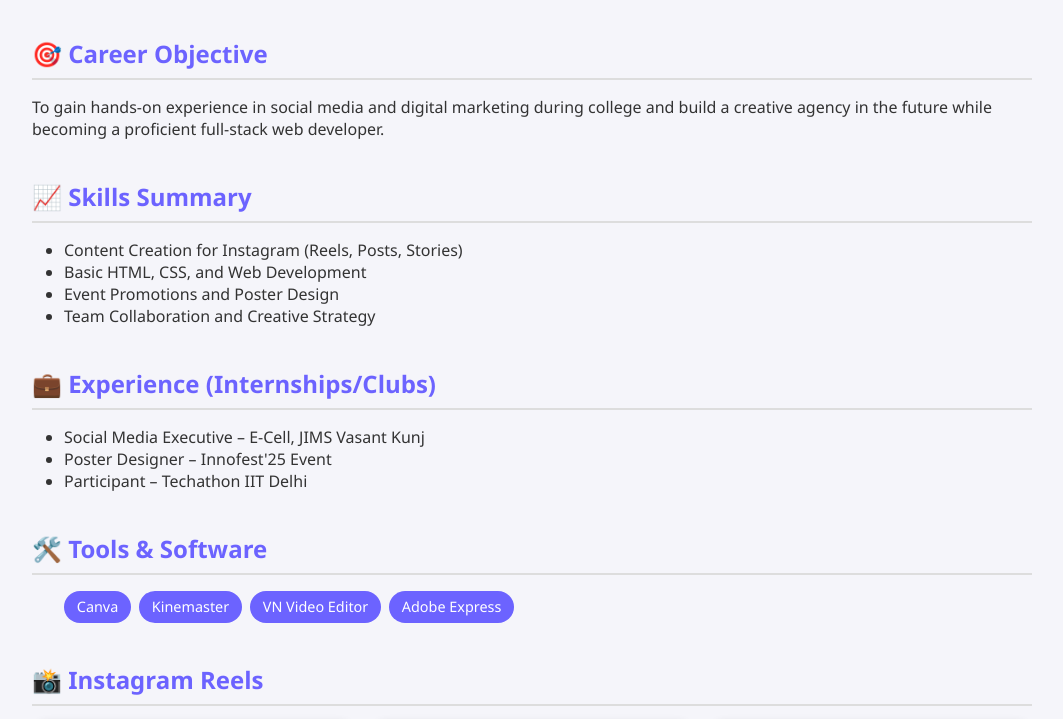
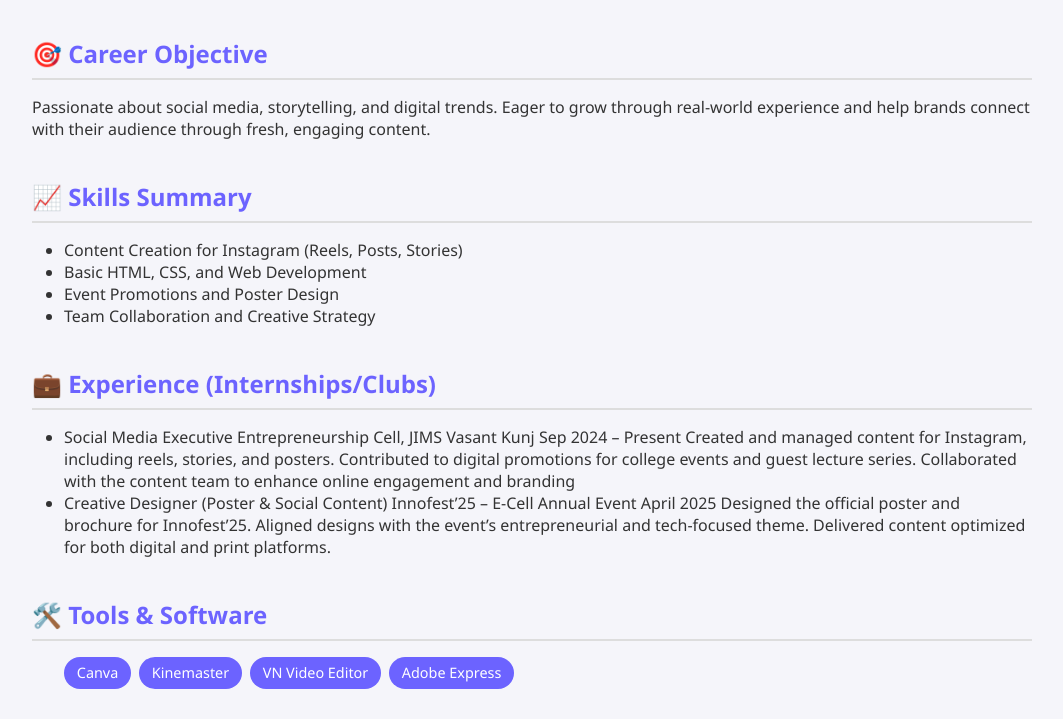
Before and after one commit to YTsatyam/portfolio, a plain HTML site: page index.html in a window 1280 px wide. Shown: the part 468-1187 px from the top of the page, without its empty margins (108-1171 px from the left). Drawn offline with Linux system fonts and the light colour scheme.

Commit message:
Update index.html

```diff
--- a/index.html
+++ b/index.html
@@ -22,7 +22,7 @@
 
     <section class="portfolio-section">
       <h2>🎯 Career Objective</h2>
-      <p>To gain hands-on experience in social media and digital marketing during college and build a creative agency in the future while becoming a proficient full-stack web developer.</p>
+      <p>Passionate about social media, storytelling, and digital trends. Eager to grow through real-world experience and help brands connect with their audience through fresh, engaging content.
     </section>
 
     <section class="portfolio-section">
@@ -38,9 +38,27 @@
     <section class="portfolio-section">
       <h2>💼 Experience (Internships/Clubs)</h2>
       <ul>
-        <li>Social Media Executive – E-Cell, JIMS Vasant Kunj</li>
-        <li>Poster Designer – Innofest'25 Event</li>
-        <li>Participant – Techathon IIT Delhi</li>
+        <li>Social Media Executive
+            Entrepreneurship Cell, JIMS Vasant Kunj
+            Sep 2024 – Present
+
+            Created and managed content for Instagram, including reels, stories, and posters.
+
+            Contributed to digital promotions for college events and guest lecture series.
+
+            Collaborated with the content team to enhance online engagement and branding
+        </li>
+        <li>Creative Designer (Poster & Social Content)
+            Innofest’25 – E-Cell Annual Event
+            April 2025
+
+            Designed the official poster and brochure for Innofest’25.
+
+            Aligned designs with the event’s entrepreneurial and tech-focused theme.
+
+            Delivered content optimized for both digital and print platforms.
+        </li>
+
       </ul>
     </section>
 
@@ -122,15 +140,15 @@
 
     <section class="portfolio-section">
       <h2>📞 Contact Me</h2>
-      <p>Email: satyam@example.com</p>
-      <p>Phone: +91-XXXXXXXXXX</p>
+      <p>Email: satyamshiv2024@gmail.com</p>
+      <p>Phone: +91-7982562746</p>
     </section>
 
     <section class="portfolio-section">
       <h2>🌐 Social Media Links</h2>
       <ul>
-        <li><a href="https://www.instagram.com/yourhandle" target="_blank">Instagram</a></li>
-        <li><a href="https://www.linkedin.com/in/yourprofile" target="_blank">LinkedIn</a></li>
+        <li><a href="https://www.instagram.com/satyamshiv1506/" target="_blank">Instagram</a></li>
+        <li><a href="www.linkedin.com/in/satyam-shiv" target="_blank">LinkedIn</a></li>
       </ul>
     </section>
     <section class="portfolio-section">
```
